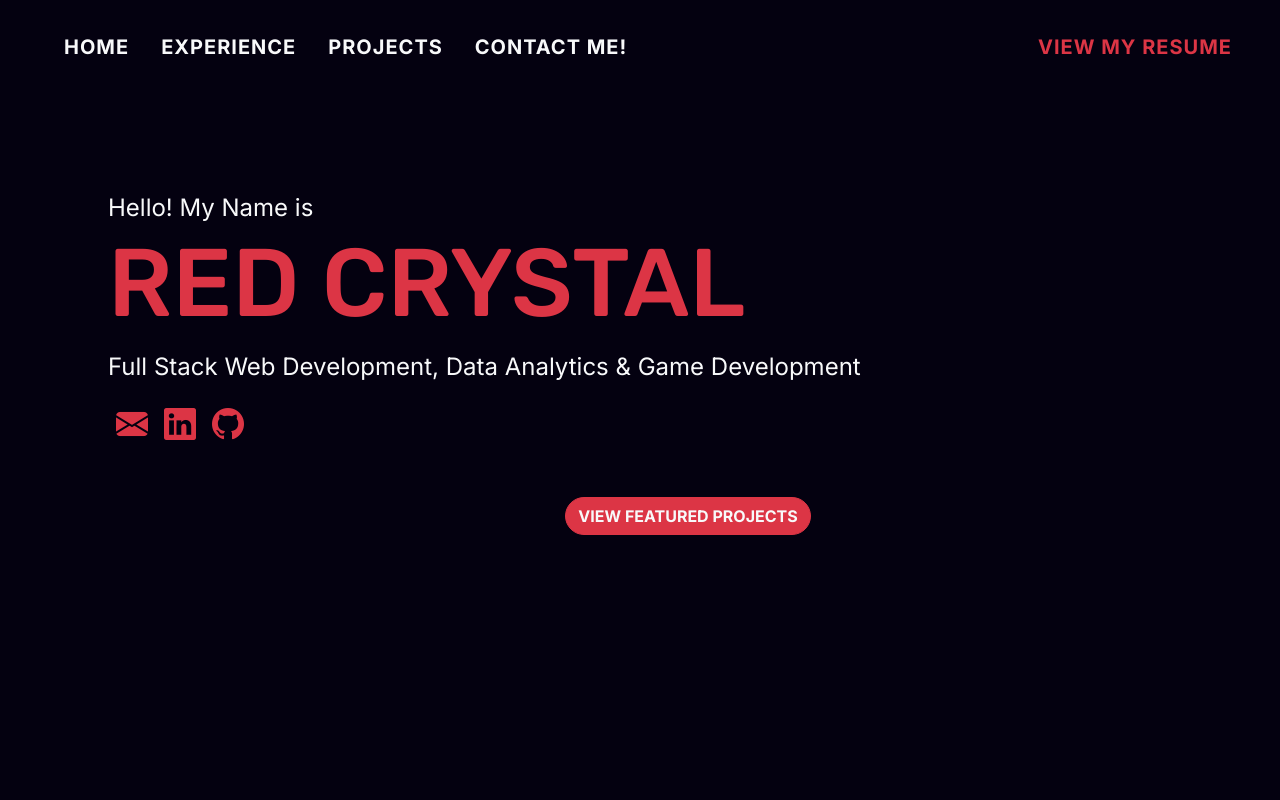
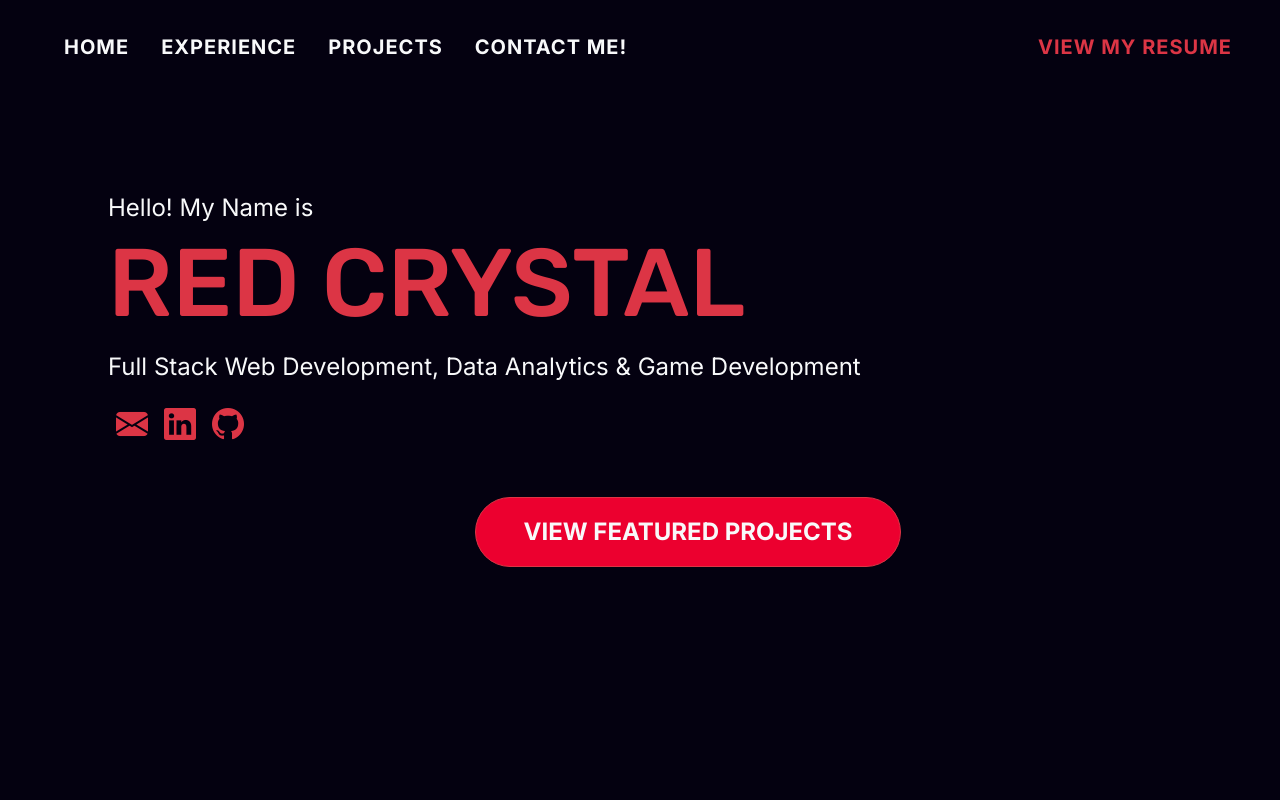
Before and after one commit to Reinigen/webportfolio, a Next.js app in the folder webportfolio/: page / in a window 1280 px wide. Shown: the top 800 px of the page. Built offline with nearby package versions, Linux system fonts and the light colour scheme.

Commit message:
Fixed the CTA button on the landing page

```diff
--- a/webportfolio/src/app/globals.css
+++ b/webportfolio/src/app/globals.css
@@ -88,6 +88,10 @@ button {
   color: #EC002F
 }
 
+.btn-danger {
+  background-color: #EC002F
+}
+
 .alt-text {
   font: var(--font-inter);
   color: #fff;
--- a/webportfolio/src/app/page.tsx
+++ b/webportfolio/src/app/page.tsx
@@ -31,7 +31,7 @@ export default function Home() {
       <div className="my-5 d-flex justify-content-center">
         <a
           href="#projects"
-          className="btn btn-danger rounded-pill text-light text-uppercase fw-bold"
+          className="btn btn-danger rounded-pill fs-4 px-5 py-3 text-light text-uppercase fw-bold"
         >
           View Featured Projects
         </a>
```
Also changed, not shown: 1 other file (tests, documents, lock files or other folders).
